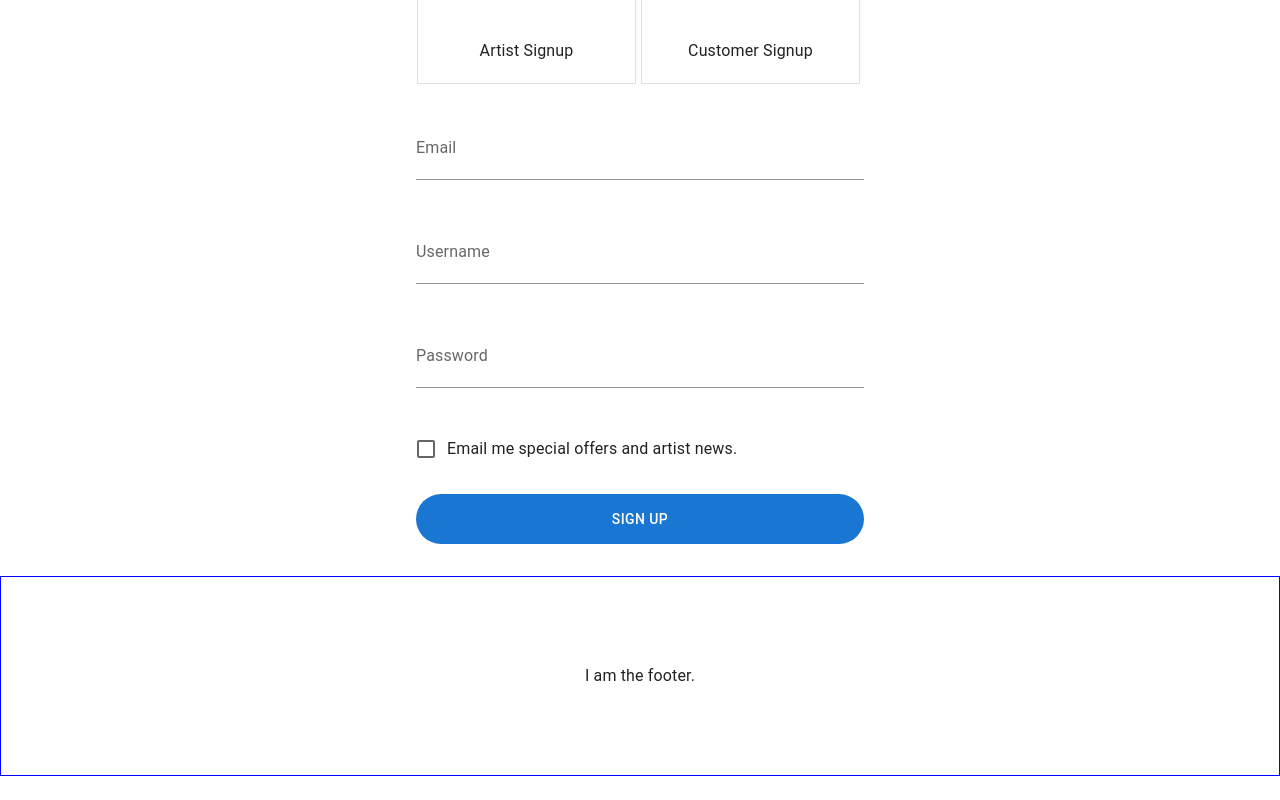
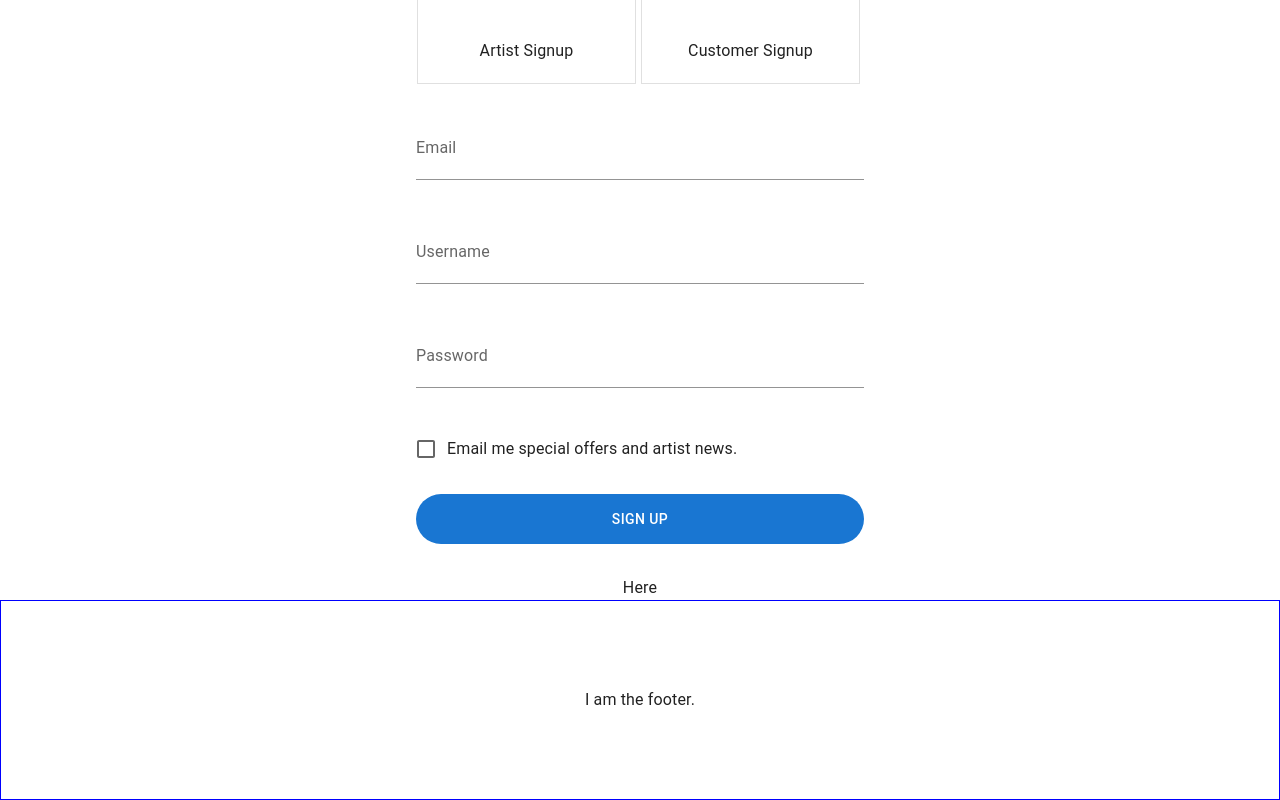
Before and after one commit to Tanaka785/OnlineStore, a React (Vite) app in the folder Frontend/: page /signup in a window 1280 px wide. Shown: the part 410-1210 px from the top of the page. Before the commit the page ends 1186 px from the top, so only its background shows below. Built offline with nearby package versions, Linux system fonts and the light colour scheme.

Commit message:
imports & user TermsAndAgreements component

```diff
--- a/Frontend/src/pages/Signup.jsx
+++ b/Frontend/src/pages/Signup.jsx
@@ -6,6 +6,7 @@ import Promo from "../components/other/authentication/signup/Promo";
 import UserCategory from "../components/other/authentication/signup/UserCategory";
 import AuthenticationFields from "../components/other/authentication/signup/authentication-fields/AuthenticationFields";
 import AuthFooter from "../components/other/authentication/footer/AuthFooter";
+import TermsAndAgreements from "../components/other/authentication/signup/TermsAndAgreement";
 
 export default function SignupPage() {
   return (
@@ -24,6 +25,7 @@ export default function SignupPage() {
         <Promo />
         <UserCategory />
         <AuthenticationFields />
+        <TermsAndAgreements />
         <AuthFooter />
       </Box>
     </Box>
```
